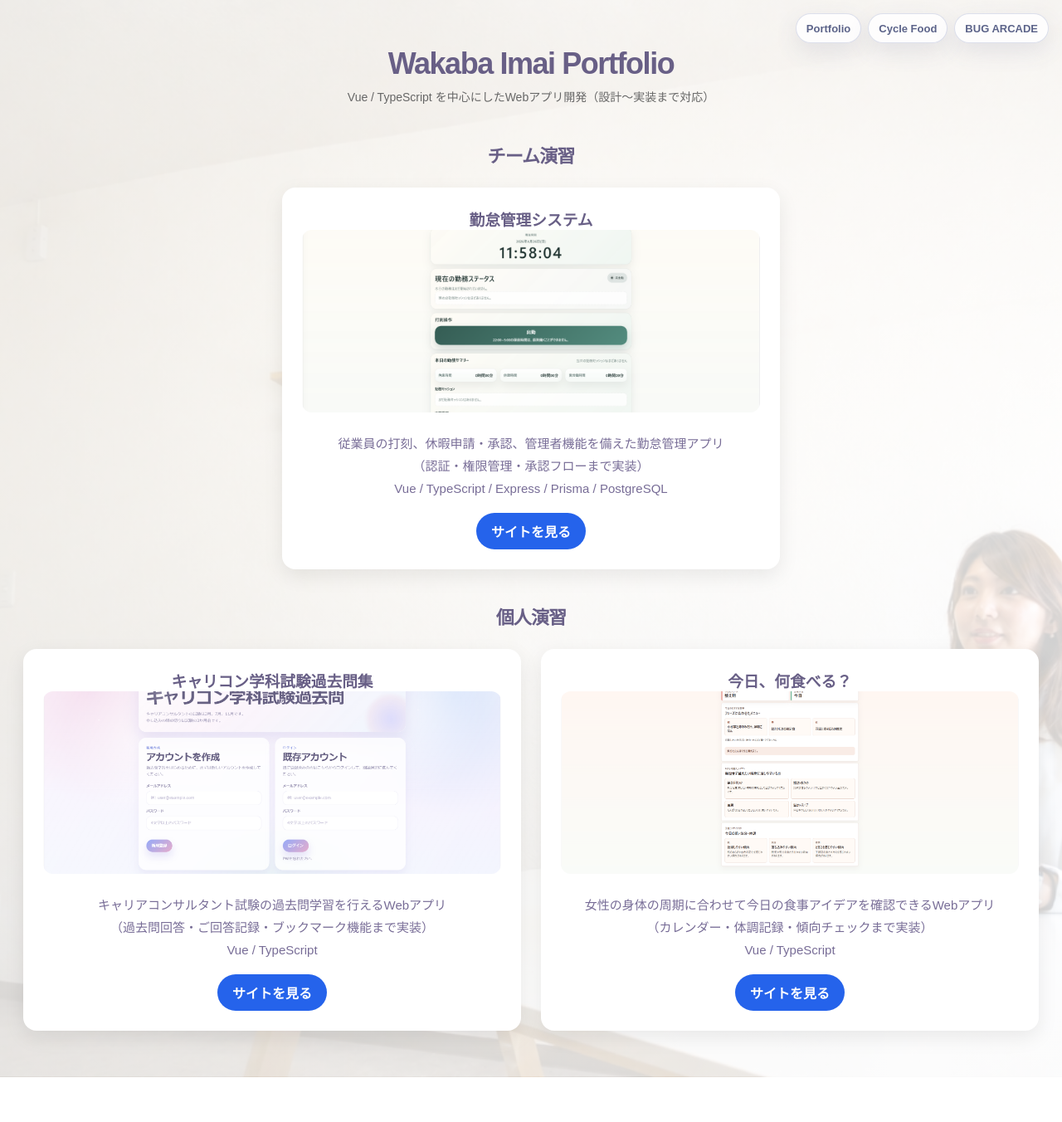
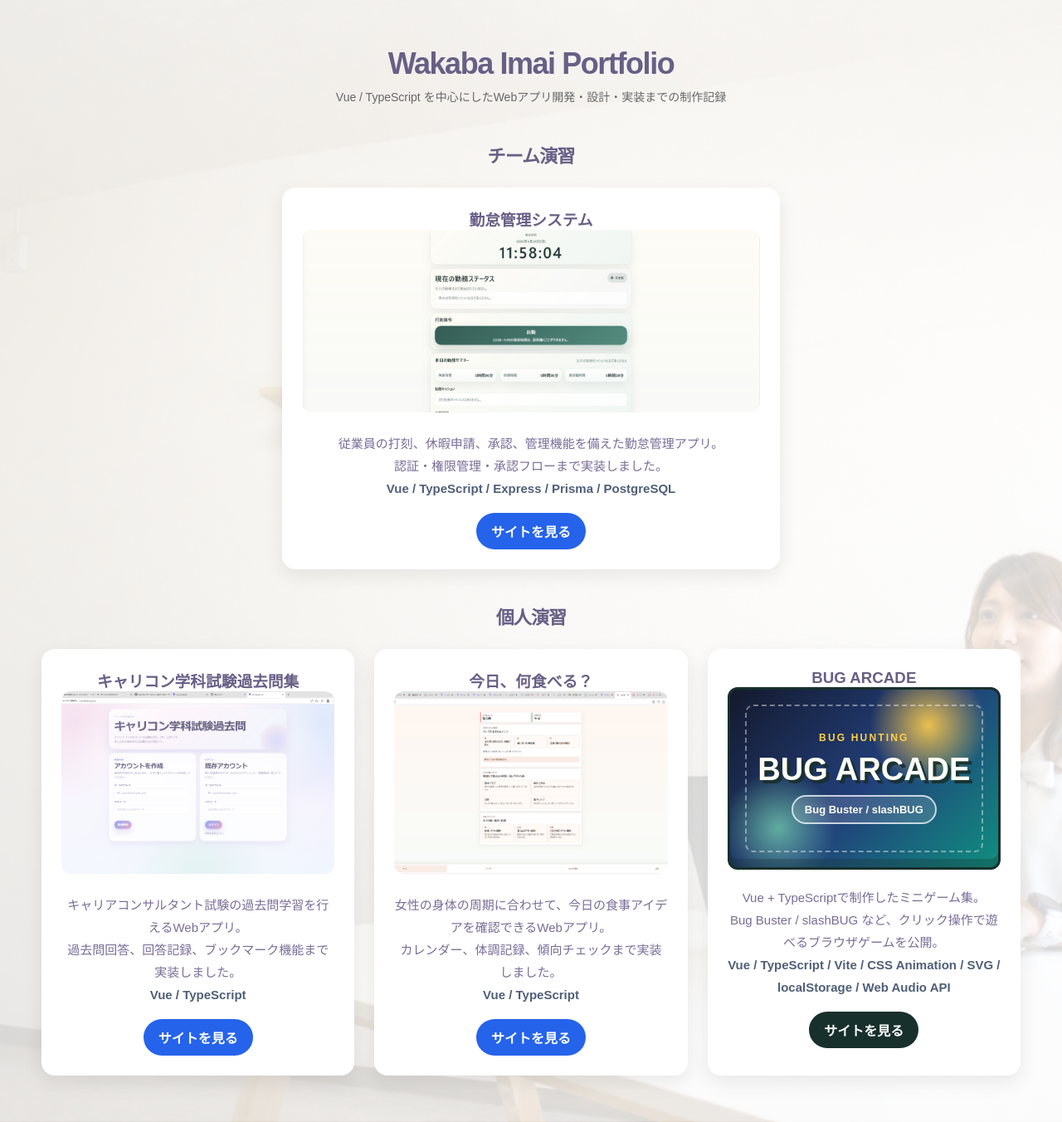
Before and after one commit to kbln217-byte/quizwell, a Vue app in the folder web/: page /portfolio in a window 1280 px wide. Shown: the whole page at 83% size. Before the commit the page ends 1298 px from the top, so only its background shows below. Built offline with nearby package versions, Linux system fonts and the light colour scheme.

Commit message:
Add BUG ARCADE to portfolio

```diff
--- a/web/src/App.vue
+++ b/web/src/App.vue
@@ -1,59 +1,3 @@
 <template>
-  <nav class="app-launcher" aria-label="App launcher">
-    <RouterLink to="/portfolio">Portfolio</RouterLink>
-    <a href="/cycle-food-app/" target="_blank" rel="noreferrer">Cycle Food</a>
-    <a href="/bug-arcade/" target="_blank" rel="noreferrer">BUG ARCADE</a>
-  </nav>
-
   <router-view />
 </template>
-
-<style scoped>
-.app-launcher {
-  position: fixed;
-  top: 16px;
-  right: 16px;
-  z-index: 50;
-  display: flex;
-  flex-wrap: wrap;
-  justify-content: flex-end;
-  gap: 8px;
-  max-width: calc(100vw - 32px);
-}
-
-.app-launcher a {
-  display: inline-flex;
-  align-items: center;
-  min-height: 36px;
-  padding: 8px 12px;
-  border: 1px solid rgba(132, 144, 191, 0.28);
-  border-radius: 999px;
-  background: rgba(255, 255, 255, 0.82);
-  color: #5c6389;
-  font-size: 13px;
-  font-weight: 700;
-  line-height: 1;
-  text-decoration: none;
-  box-shadow: 0 10px 28px rgba(80, 87, 130, 0.12);
-  backdrop-filter: blur(12px);
-}
-
-.app-launcher a:hover {
-  color: #4654c8;
-  border-color: rgba(117, 129, 238, 0.52);
-  background: rgba(255, 255, 255, 0.95);
-}
-
-@media (max-width: 640px) {
-  .app-launcher {
-    top: 8px;
-    right: 8px;
-  }
-
-  .app-launcher a {
-    min-height: 32px;
-    padding: 7px 9px;
-    font-size: 12px;
-  }
-}
-</style>
--- a/web/src/views/PortfolioView.vue
+++ b/web/src/views/PortfolioView.vue
@@ -2,19 +2,19 @@
 	<div class="portfolio-page">
 		<div class="hero">
 			<h1>Wakaba Imai Portfolio</h1>
-			<p class="subtitle">Vue / TypeScript を中心にしたWebアプリ開発（設計〜実装まで対応）</p>
+			<p class="subtitle">Vue / TypeScript を中心にしたWebアプリ開発・設計・実装までの制作記録</p>
 		</div>
 
 		<h2>チーム演習</h2>
 		<div class="works">
 			<div class="card" @click="openApp('http://35.77.89.102/login')">
 				<h3>勤怠管理システム</h3>
-				<img src="/attendance.png" />
+				<img src="/attendance.png" alt="勤怠管理システムの画面" />
 				<p>
-					従業員の打刻、休暇申請・承認、管理者機能を備えた勤怠管理アプリ<br />
-					（認証・権限管理・承認フローまで実装）
+					従業員の打刻、休暇申請、承認、管理機能を備えた勤怠管理アプリ。<br />
+					認証・権限管理・承認フローまで実装しました。
 				</p>
-				<p>Vue / TypeScript / Express / Prisma / PostgreSQL</p>
+				<p class="tech-stack">Vue / TypeScript / Express / Prisma / PostgreSQL</p>
 				<a href="http://35.77.89.102/login" target="_blank" @click.stop>サイトを見る</a>
 			</div>
 		</div>
@@ -23,23 +23,39 @@
 		<div class="works personal-works">
 			<div class="card" @click="openApp('http://3.27.9.59/register')">
 				<h3>キャリコン学科試験過去問集</h3>
-				<img src="/career-quiz.png" />
+				<img src="/career-quiz.png" alt="キャリコン学科試験過去問集の画面" />
 				<p>
-					キャリアコンサルタント試験の過去問学習を行えるWebアプリ<br />
-					（過去問回答・ご回答記録・ブックマーク機能まで実装）
+					キャリアコンサルタント試験の過去問学習を行えるWebアプリ。<br />
+					過去問回答、回答記録、ブックマーク機能まで実装しました。
 				</p>
-				<p>Vue / TypeScript</p>
+				<p class="tech-stack">Vue / TypeScript</p>
 				<a href="http://3.27.9.59/register" target="_blank" @click.stop>サイトを見る</a>
 			</div>
-			<div class="card" @click="openApp('/cycle-food')">
+
+			<div class="card" @click="openApp('/cycle-food-app/')">
 				<h3>今日、何食べる？</h3>
-				<img src="/cyclefood.png" />
+				<img src="/cyclefood.png" alt="今日、何食べる？の画面" />
 				<p>
-					女性の身体の周期に合わせて今日の食事アイデアを確認できるWebアプリ<br />
-					（カレンダー・体調記録・傾向チェックまで実装）
+					女性の身体の周期に合わせて、今日の食事アイデアを確認できるWebアプリ。<br />
+					カレンダー、体調記録、傾向チェックまで実装しました。
 				</p>
-				<p>Vue / TypeScript</p>
-				<a href="/cycle-food" target="_blank" @click.stop>サイトを見る</a>
+				<p class="tech-stack">Vue / TypeScript</p>
+				<a href="/cycle-food-app/" target="_blank" @click.stop>サイトを見る</a>
+			</div>
+
+			<div class="card bug-arcade-card" @click="openApp('/bug-arcade/')">
+				<h3>BUG ARCADE</h3>
+				<div class="bug-arcade-preview" aria-hidden="true">
+					<span class="arcade-kicker">BUG HUNTING</span>
+					<span class="arcade-title">BUG ARCADE</span>
+					<span class="arcade-screen">Bug Buster / slashBUG</span>
+				</div>
+				<p>
+					Vue + TypeScriptで制作したミニゲーム集。<br />
+					Bug Buster / slashBUG など、クリック操作で遊べるブラウザゲームを公開。
+				</p>
+				<p class="tech-stack">Vue / TypeScript / Vite / CSS Animation / SVG / localStorage / Web Audio API</p>
+				<a href="/bug-arcade/" target="_blank" @click.stop>サイトを見る</a>
 			</div>
 		</div>
 	</div>
@@ -57,10 +73,8 @@ const openApp = (url: string) => {
 	width: 100%;
 	padding: 56px 24px;
 	text-align: center;
-
 	background:
 		linear-gradient(rgba(255, 255, 255, 0.82), rgba(255, 255, 255, 0.82)), url("/IMAI.png");
-
 	background-size: cover;
 	background-position: center;
 	background-repeat: no-repeat;
@@ -95,6 +109,13 @@ h2 {
 	margin-top: 24px;
 }
 
+.personal-works {
+	display: grid;
+	grid-template-columns: repeat(3, minmax(0, 1fr));
+	width: min(1180px, 100%);
+	margin-inline: auto;
+}
+
 .card {
 	width: 100%;
 	max-width: 600px;
@@ -107,8 +128,7 @@ h2 {
 }
 
 .personal-works .card {
-	flex: 0 1 600px;
-	max-width: 600px;
+	max-width: none;
 	min-width: 0;
 }
 
@@ -117,56 +137,79 @@ h2 {
 	box-shadow: 0 10px 20px rgba(0, 0, 0, 0.15);
 }
 
-.card img {
+.card img,
+.bug-arcade-preview {
 	width: 100%;
 	height: 220px;
-	object-fit: cover;
 	border-radius: 12px;
 	margin-bottom: 20px;
 }
 
-.cycle-food-preview {
-	width: 100%;
-	height: 220px;
+.card img {
+	object-fit: cover;
+}
+
+.bug-arcade-preview {
 	display: grid;
 	align-content: center;
 	justify-items: center;
 	gap: 12px;
-	margin-bottom: 20px;
-	border-radius: 12px;
+	position: relative;
+	overflow: hidden;
+	border: 3px solid #18302c;
 	background:
-		radial-gradient(circle at 20% 22%, rgba(255, 255, 255, 0.85), transparent 24%),
-		radial-gradient(circle at 80% 28%, rgba(189, 236, 225, 0.78), transparent 28%),
-		linear-gradient(135deg, #fff4fb 0%, #eef8ff 48%, #f6fff9 100%);
-	color: #685f86;
-	overflow: hidden;
+		radial-gradient(circle at 74% 20%, rgba(255, 206, 74, 0.9), transparent 24%),
+		radial-gradient(circle at 18% 78%, rgba(123, 217, 182, 0.72), transparent 22%),
+		linear-gradient(135deg, #14192d, #223f7a 52%, #0f8f7f);
+	color: #fffef5;
+	box-shadow: inset 0 -10px 0 rgba(24, 48, 44, 0.3);
 }
 
-.preview-kicker {
-	color: #8193e8;
-	font-size: 12px;
-	font-weight: 700;
-	letter-spacing: 0.18em;
-	text-transform: uppercase;
+.bug-arcade-preview::before {
+	content: "";
+	position: absolute;
+	inset: 18px;
+	border: 2px dashed rgba(255, 255, 255, 0.42);
+	border-radius: 10px;
 }
 
-.preview-title {
-	font-size: 22px;
-	font-weight: 800;
+.arcade-kicker,
+.arcade-title,
+.arcade-screen {
+	position: relative;
 }
 
-.preview-pill {
+.arcade-kicker {
+	color: #ffce4a;
+	font-size: 12px;
+	font-weight: 900;
+	letter-spacing: 0.18em;
+}
+
+.arcade-title {
+	font-size: clamp(28px, 4vw, 38px);
+	font-weight: 900;
+	line-height: 1;
+	text-shadow: 4px 4px 0 rgba(24, 48, 44, 0.9);
+}
+
+.arcade-screen {
 	padding: 8px 14px;
+	border: 2px solid rgba(255, 255, 255, 0.72);
 	border-radius: 999px;
-	background: rgba(255, 255, 255, 0.72);
-	color: #786d97;
+	background: rgba(255, 255, 255, 0.14);
 	font-size: 13px;
-	font-weight: 700;
+	font-weight: 800;
 }
 
 .card p {
 	font-size: 15px;
 	line-height: 1.8;
+}
+
+.tech-stack {
+	color: #4f5f78;
+	font-weight: 700;
 }
 
 .card a {
@@ -180,10 +223,23 @@ h2 {
 	text-decoration: none;
 }
 
+.bug-arcade-card a {
+	background: #18302c;
+}
+
+@media (max-width: 1000px) {
+	.personal-works {
+		grid-template-columns: repeat(2, minmax(0, 1fr));
+	}
+}
+
 @media (max-width: 720px) {
-	.personal-works .card {
-		flex-basis: 100%;
-		max-width: 600px;
+	.portfolio-page {
+		padding: 40px 16px;
+	}
+
+	.personal-works {
+		grid-template-columns: 1fr;
 	}
 }
 </style>
```
